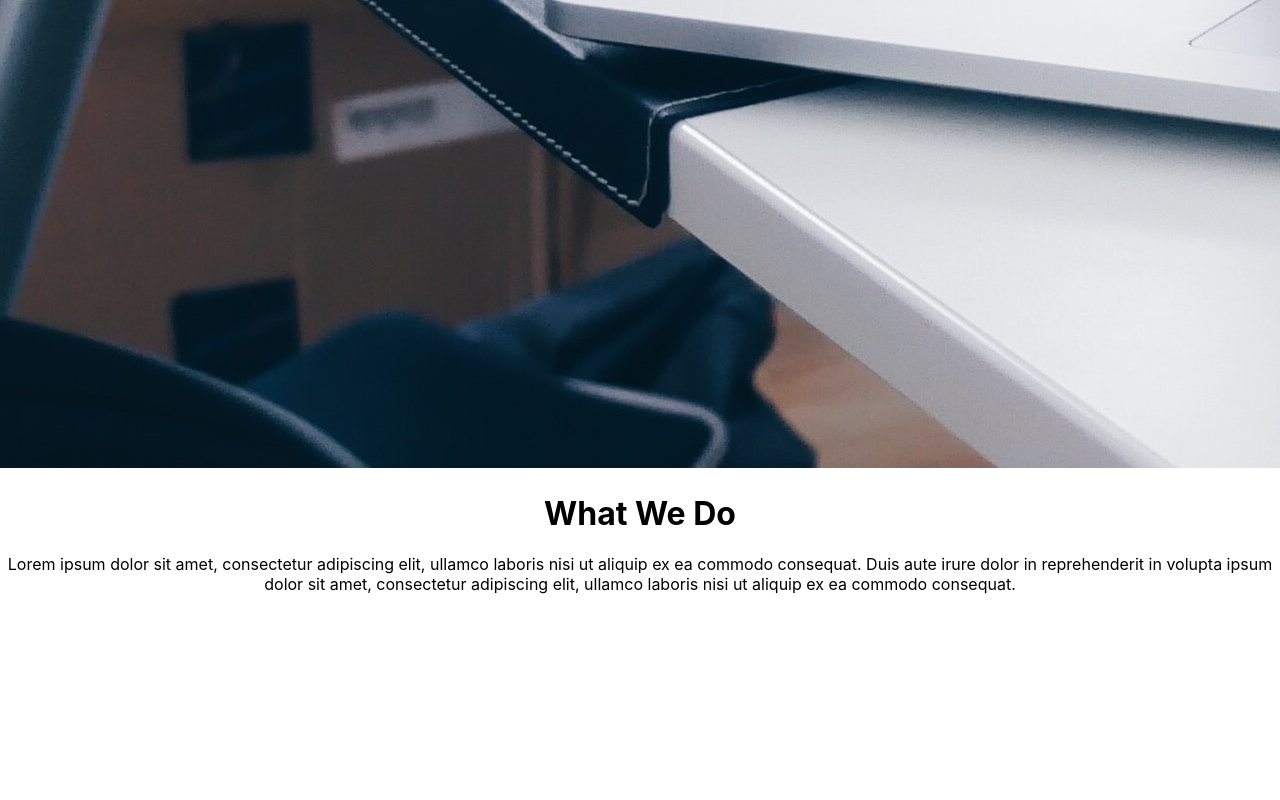
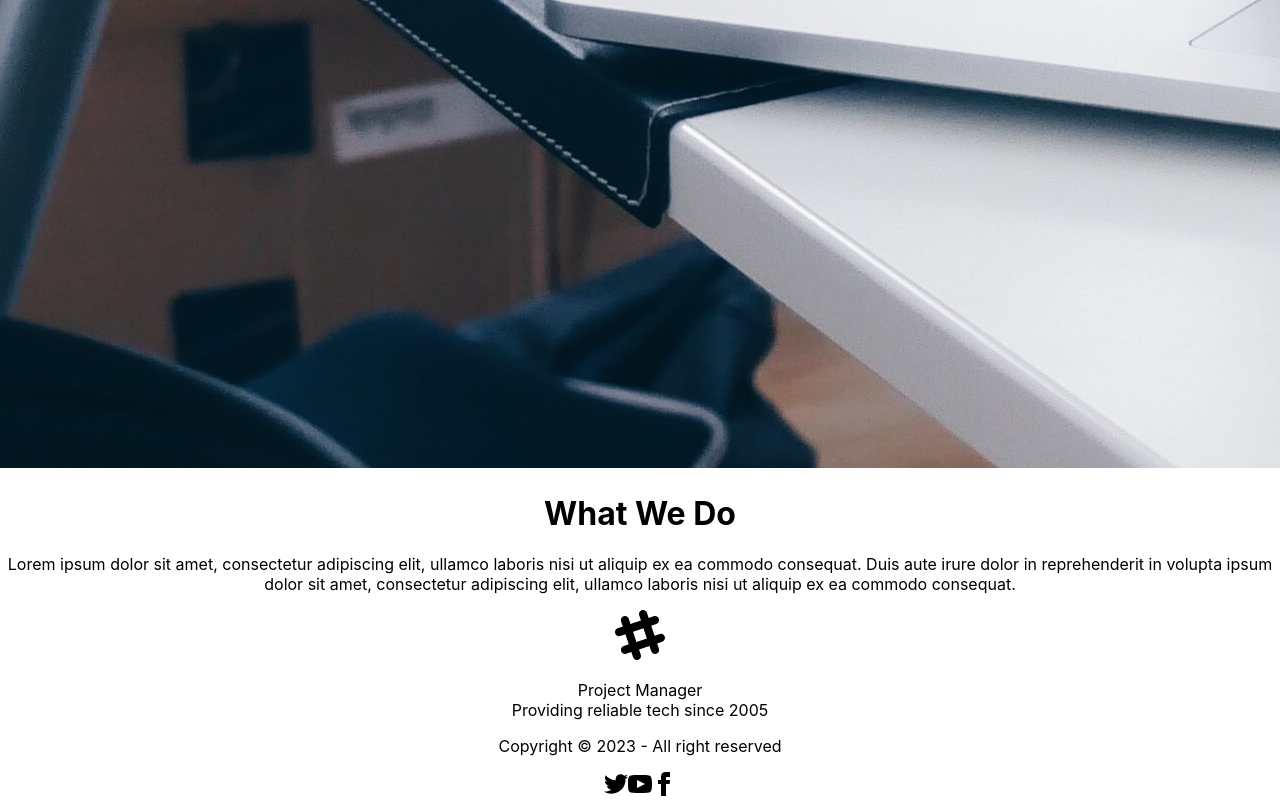
Before and after one commit to khalid-zein/project-manager-frontend, a React (Create React App) app: page / in a window 1280 px wide. Shown: the part 2812-3612 px from the top of the page. Before the commit the page ends 3422 px from the top, so only its background shows below. Built offline with nearby package versions, Linux system fonts and the light colour scheme.

Commit message:
added a footer

```diff
--- a/src/App.js
+++ b/src/App.js
@@ -1,6 +1,7 @@
 import { BrowserRouter, Route, Routes} from 'react-router-dom';
 import './App.css';
 import React, {useState} from 'react';
+import Footer from './components/Footer';
 import Navbar from './components/Navbar';
 import Home from './pages/Home';
 
@@ -14,6 +15,7 @@ function App() {
         <Routes>
           <Route path='/' element={ <Home /> } />
         </Routes>
+        <Footer />
       </BrowserRouter>
     </div>
   );
--- /dev/null
+++ b/src/components/Footer.js
@@ -0,0 +1,28 @@
+const Footer = () => {
+    const date = new Date()
+    const year = date.getFullYear()
+
+
+    return (
+        <>
+            <footer class="footer footer-center p-10 bg-sky-400 text-primary-content">
+                <div>
+                    <svg width="50" height="50" viewBox="0 0 24 24" xmlns="http://www.w3.org/2000/svg" fill-rule="evenodd" clip-rule="evenodd" class="inline-block fill-current"><path d="M22.672 15.226l-2.432.811.841 2.515c.33 1.019-.209 2.127-1.23 2.456-1.15.325-2.148-.321-2.463-1.226l-.84-2.518-5.013 1.677.84 2.517c.391 1.203-.434 2.542-1.831 2.542-.88 0-1.601-.564-1.86-1.314l-.842-2.516-2.431.809c-1.135.328-2.145-.317-2.463-1.229-.329-1.018.211-2.127 1.231-2.456l2.432-.809-1.621-4.823-2.432.808c-1.355.384-2.558-.59-2.558-1.839 0-.817.509-1.582 1.327-1.846l2.433-.809-.842-2.515c-.33-1.02.211-2.129 1.232-2.458 1.02-.329 2.13.209 2.461 1.229l.842 2.515 5.011-1.677-.839-2.517c-.403-1.238.484-2.553 1.843-2.553.819 0 1.585.509 1.85 1.326l.841 2.517 2.431-.81c1.02-.33 2.131.211 2.461 1.229.332 1.018-.21 2.126-1.23 2.456l-2.433.809 1.622 4.823 2.433-.809c1.242-.401 2.557.484 2.557 1.838 0 .819-.51 1.583-1.328 1.847m-8.992-6.428l-5.01 1.675 1.619 4.828 5.011-1.674-1.62-4.829z"></path></svg>
+                    <p class="font-bold">
+                        Project Manager <br/>Providing reliable tech since 2005
+                    </p>
+                    <p>Copyright © {year} - All right reserved</p>
+                </div>
+                <div>
+                    <div class="grid grid-flow-col gap-4">
+                    <a><svg xmlns="http://www.w3.org/2000/svg" width="24" height="24" viewBox="0 0 24 24" class="fill-current"><path d="M24 4.557c-.883.392-1.832.656-2.828.775 1.017-.609 1.798-1.574 2.165-2.724-.951.564-2.005.974-3.127 1.195-.897-.957-2.178-1.555-3.594-1.555-3.179 0-5.515 2.966-4.797 6.045-4.091-.205-7.719-2.165-10.148-5.144-1.29 2.213-.669 5.108 1.523 6.574-.806-.026-1.566-.247-2.229-.616-.054 2.281 1.581 4.415 3.949 4.89-.693.188-1.452.232-2.224.084.626 1.956 2.444 3.379 4.6 3.419-2.07 1.623-4.678 2.348-7.29 2.04 2.179 1.397 4.768 2.212 7.548 2.212 9.142 0 14.307-7.721 13.995-14.646.962-.695 1.797-1.562 2.457-2.549z"></path></svg></a>
+                    <a><svg xmlns="http://www.w3.org/2000/svg" width="24" height="24" viewBox="0 0 24 24" class="fill-current"><path d="M19.615 3.184c-3.604-.246-11.631-.245-15.23 0-3.897.266-4.356 2.62-4.385 8.816.029 6.185.484 8.549 4.385 8.816 3.6.245 11.626.246 15.23 0 3.897-.266 4.356-2.62 4.385-8.816-.029-6.185-.484-8.549-4.385-8.816zm-10.615 12.816v-8l8 3.993-8 4.007z"></path></svg></a>
+                    <a><svg xmlns="http://www.w3.org/2000/svg" width="24" height="24" viewBox="0 0 24 24" class="fill-current"><path d="M9 8h-3v4h3v12h5v-12h3.642l.358-4h-4v-1.667c0-.955.192-1.333 1.115-1.333h2.885v-5h-3.808c-3.596 0-5.192 1.583-5.192 4.615v3.385z"></path></svg></a>
+                    </div>
+                </div>
+            </footer>
+        </>
+     );
+}
+
+export default Footer;
```
